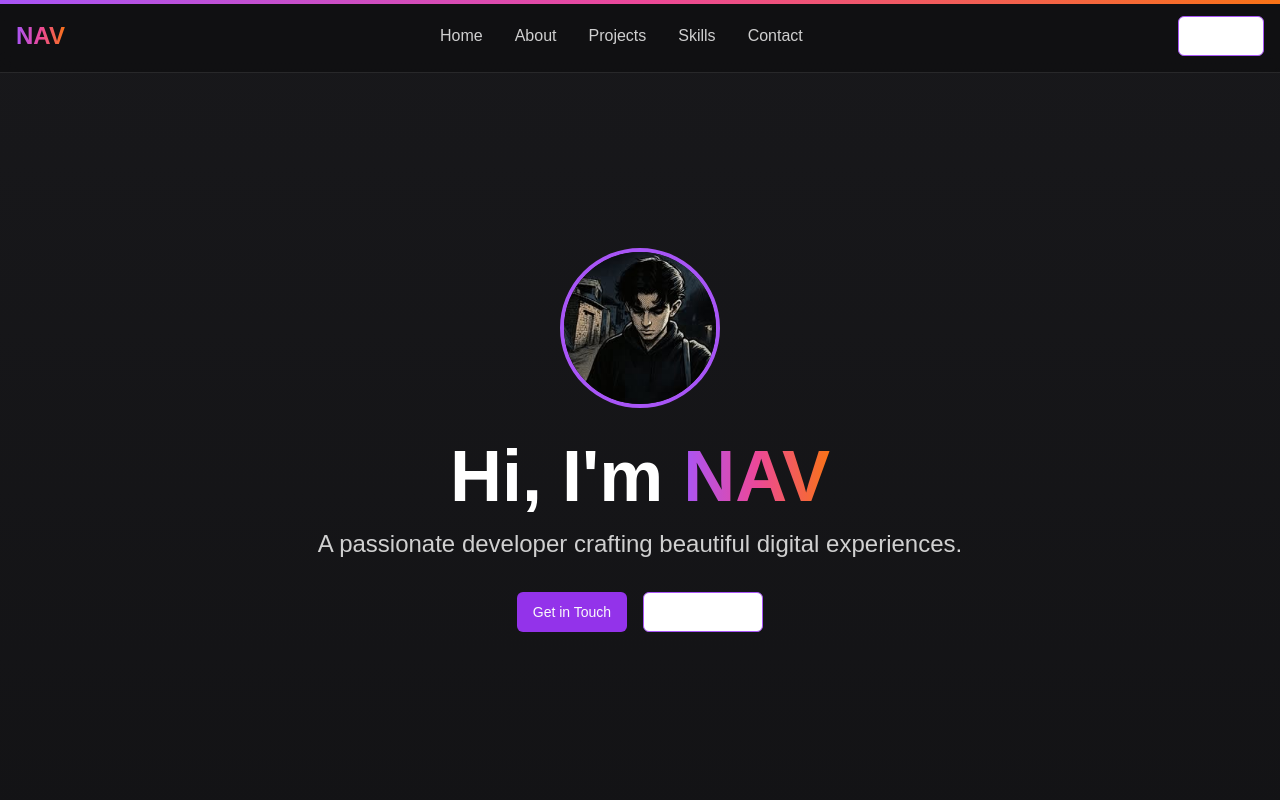
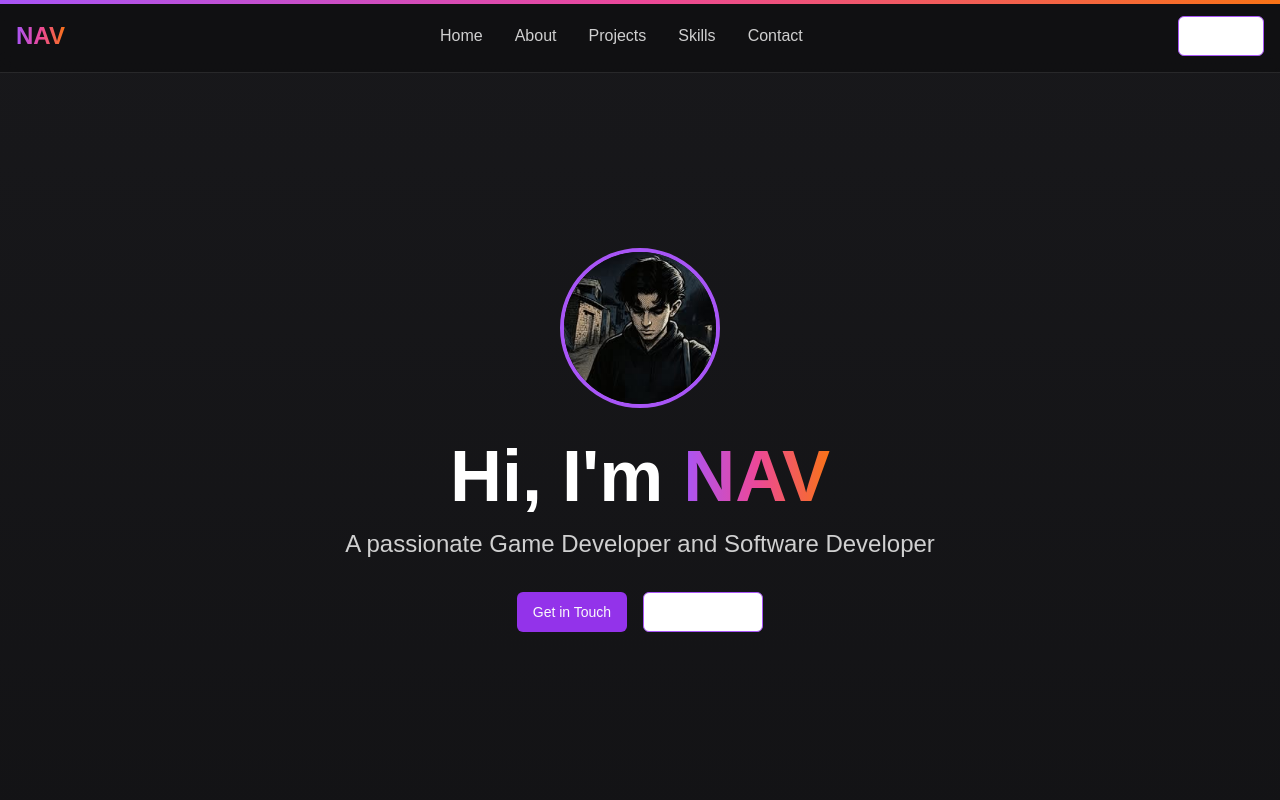
Before and after one commit to Nav0077/navv_profile, a Next.js app: page / in a window 1280 px wide. Shown: the top 800 px of the page. Built offline with nearby package versions, Linux system fonts and the light colour scheme.

Commit message:
Update page.tsx

```diff
--- a/app/page.tsx
+++ b/app/page.tsx
@@ -90,7 +90,7 @@ export default function Portfolio() {
             transition={{ duration: 0.7, delay: 0.4 }}
             className="text-xl md:text-2xl text-white/80 mb-8 max-w-2xl"
           >
-            <TypewriterEffect text="A passionate developer crafting beautiful digital experiences." delay={50} />
+            <TypewriterEffect text="A passionate Game Developer and Software Developer" delay={50} />
           </motion.div>
           <motion.div
             initial={{ opacity: 0, y: 20 }}
```
